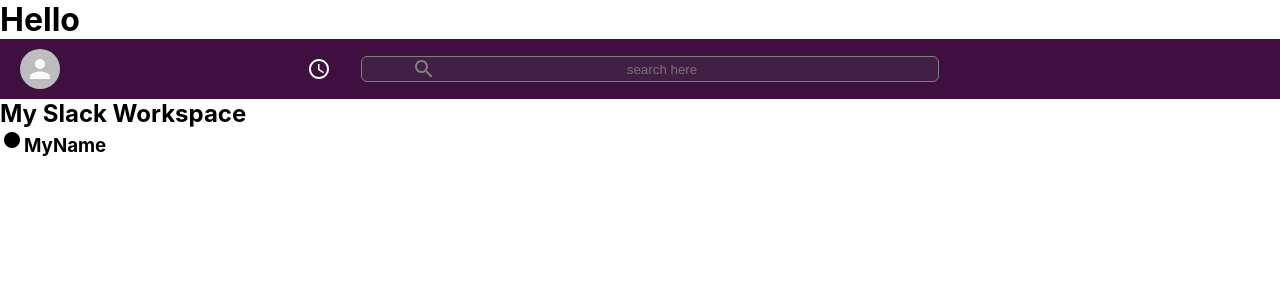
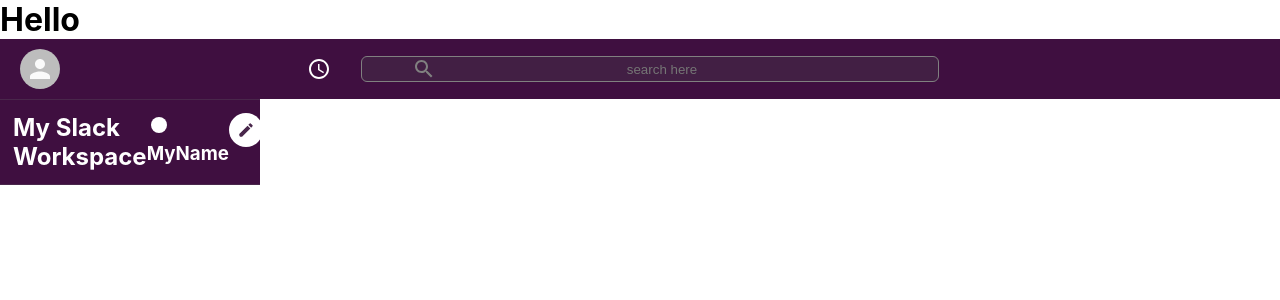
Before and after one commit to devchea/slack-chat, a React (Create React App) app in the folder slack-chat/: page / in a window 1280 px wide. Shown: the top 300 px of the page. Built offline with nearby package versions, Linux system fonts and the light colour scheme.

Commit message:
added css for sidebar

```diff
--- a/slack-chat/src/Sidebar.css
+++ b/slack-chat/src/Sidebar.css
@@ -0,0 +1,25 @@
+.sidebar {
+  color: white;
+  background-color: var(--slack-color);
+  border-top: 1px solid #49274b;
+  max-width: 260px;
+}
+
+.sidebar__header {
+  display: flex;
+  border-bottom: 1px solid #49274b;
+  padding-bottom: 10px;
+  padding: 13px;
+}
+
+.sidebar__info {
+  flex: 1;
+}
+
+.sidebar__header > .MuiSvgIcon-root {
+  padding: 8px;
+  color: #49274b;
+  font-size: 18px;
+  background-color: white;
+  border-radius: 999px;
+}
--- a/slack-chat/src/Sidebar.js
+++ b/slack-chat/src/Sidebar.js
@@ -1,6 +1,7 @@
 import React from 'react'
 import './Sidebar.css'
 import FiberManualRecordIcon from '@material-ui/icons/FiberManualRecord'
+import CreateIcon from '@material-ui/icons/Create'
 
 function Sidebar() {
   return(
@@ -8,9 +9,10 @@
       <div className='sidebar__header'>
         <h2>My Slack Workspace</h2>
         <h3>
-          <FiberManualRecordIcon/>
-          MyName
+          <FiberManualRecordIcon />
+            MyName
         </h3>
+        <CreateIcon />
       </div>
     </div>
   )
```
